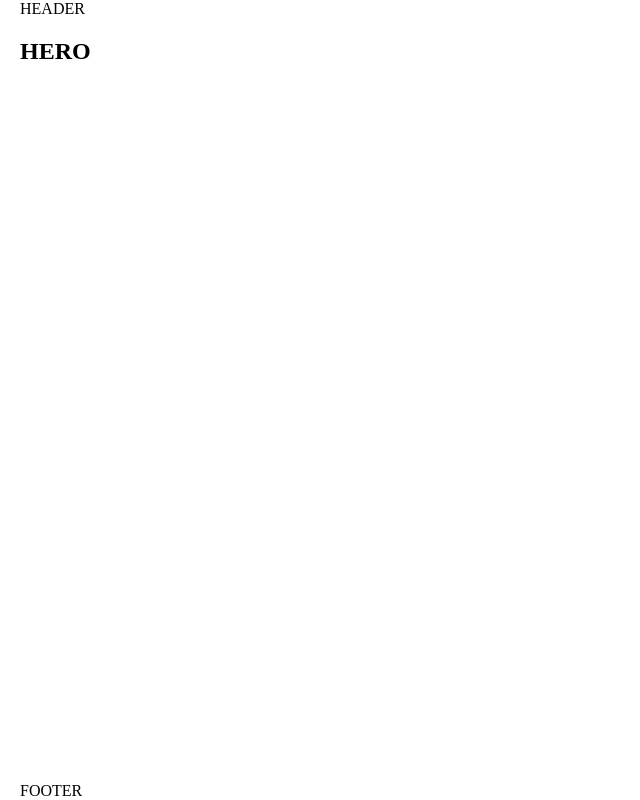
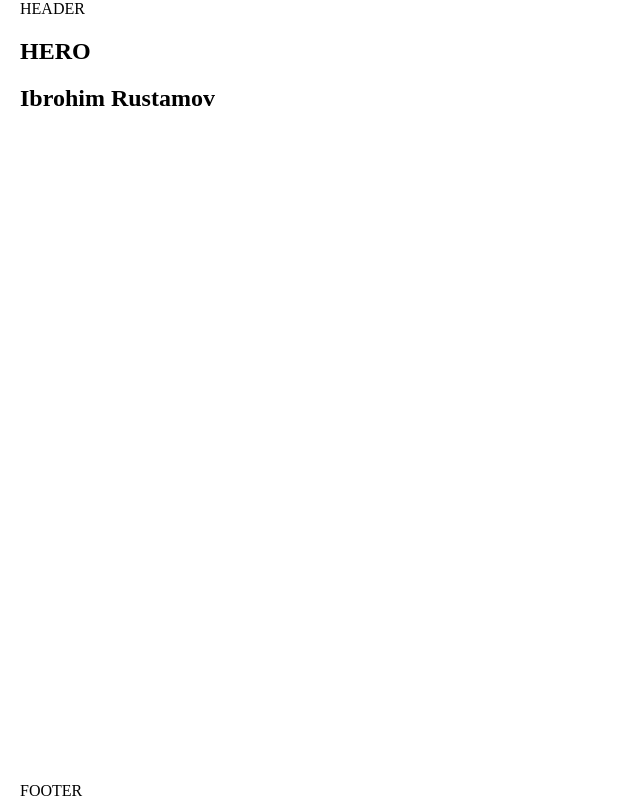
Before and after one commit to xiwang-00/11-dars, a plain HTML site: page index.html in a window 1280 px wide. Shown: the whole page, without its empty margins (0-640 px from the left). Drawn offline with Linux system fonts and the light colour scheme.

Commit message:
add Ibrohim

```diff
--- a/index.html
+++ b/index.html
@@ -18,6 +18,7 @@
 				<div class="container">
 					<div class="hero__inner">
 						<h1>HERO</h1>
+						<h1>Ibrohim Rustamov</h1>
 					</div>
 				</div>
 			</section>
```
